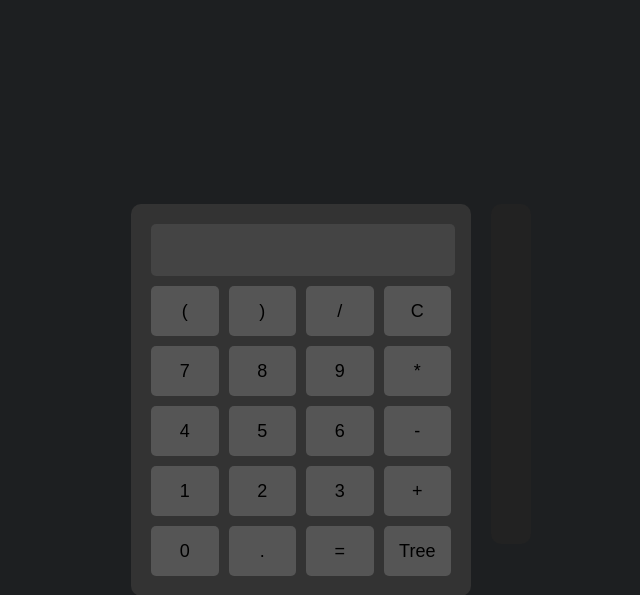
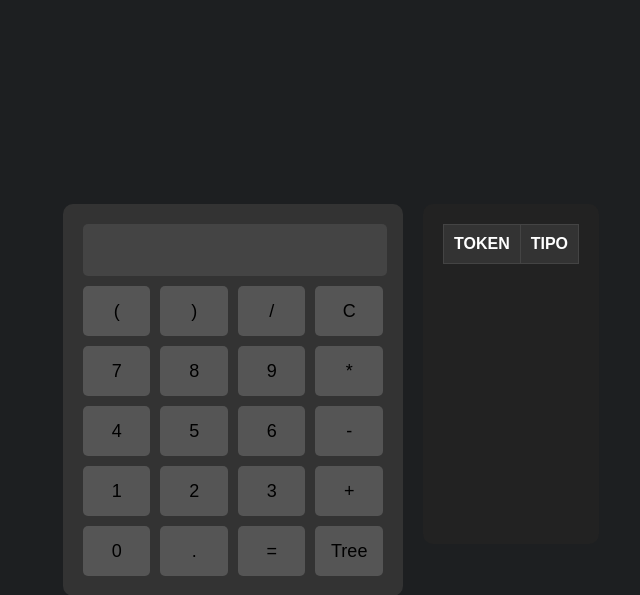
Before and after one commit to luameyer01/COMPILADORES, a Flask app: page / in a window 1280 px wide. Shown: the top 595 px of the page, without its empty margins (309-949 px from the left). Run offline with Flask 3, Linux system fonts and the light colour scheme; lists and menus that the app fills with data are empty.

Commit message:
Actualización de codigo

```diff
--- a/Calculator/calculator.py
+++ b/Calculator/calculator.py
@@ -7,15 +7,15 @@
 # Definición de los tokens para el analizador léxico
 tokens = (
     'NUMERO', 'MAS', 'MENOS', 'POR', 'DIVIDIR',
-    'LPAREN', 'RPAREN'
+    'PAREN_IZQ', 'PAREN_DER'
 )
 
 t_MAS = r'\+'
 t_MENOS = r'-'
 t_POR = r'\*'
 t_DIVIDIR = r'/'
-t_LPAREN = r'\('
-t_RPAREN = r'\)'
+t_PAREN_IZQ = r'\('
+t_PAREN_DER = r'\)'
 
 def t_NUMERO(t):
     r'\d+(\.\d+)?'
--- a/Calculator/static/stylesCal.css
+++ b/Calculator/static/stylesCal.css
@@ -56,22 +56,6 @@
     background-color: #222;
     padding: 20px;
     border-radius: 10px;
-}
-
-table {
-    width: 100%;
-    border-collapse: collapse;
-}
-
-th, td {
-    border: 1px solid #444;
-    padding: 10px;
-    text-align: left;
-}
-.analizador {
-    background-color: #222;
-    padding: 20px;
-    border-radius: 10px;
     max-height: 300px;
     overflow-y: auto;
 }
--- a/Calculator/templates/indexCal.html
+++ b/Calculator/templates/indexCal.html
@@ -86,7 +86,16 @@
         </div>
 
         <div class="analizador">
-            <table id="tabla-tokens"></table>
+            <table id="tabla-tokens">
+                <tbody>
+                    <tr>
+                        <th> TOKEN </th>
+                        <th> TIPO </th>
+                    </tr>
+                </tbody>
+
+            </table>
+
         </div>
     </div>
 </body>
```
